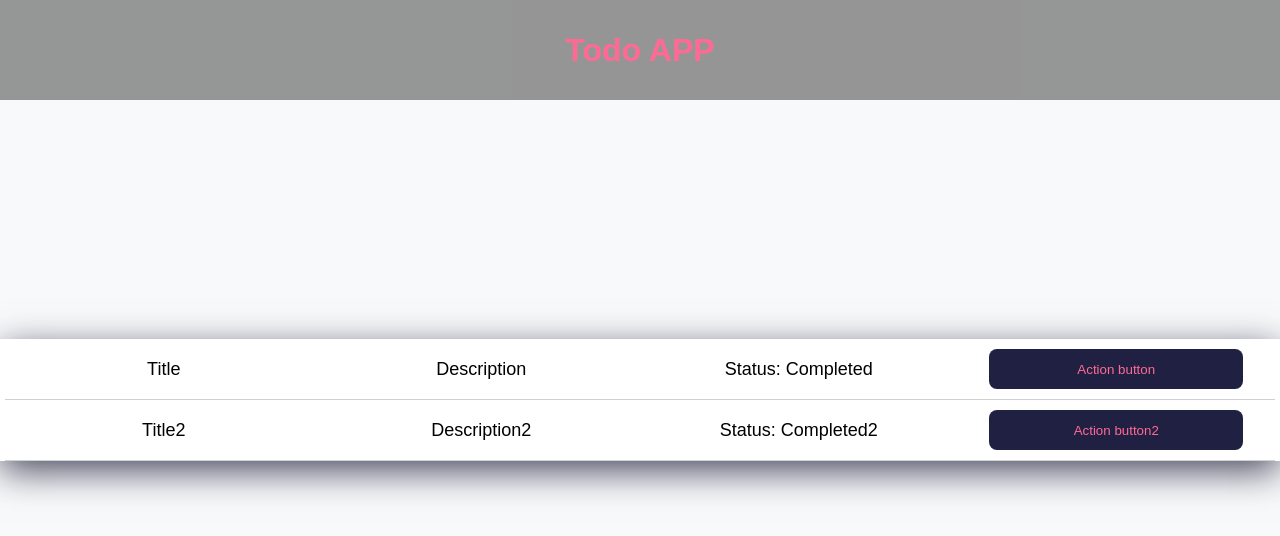
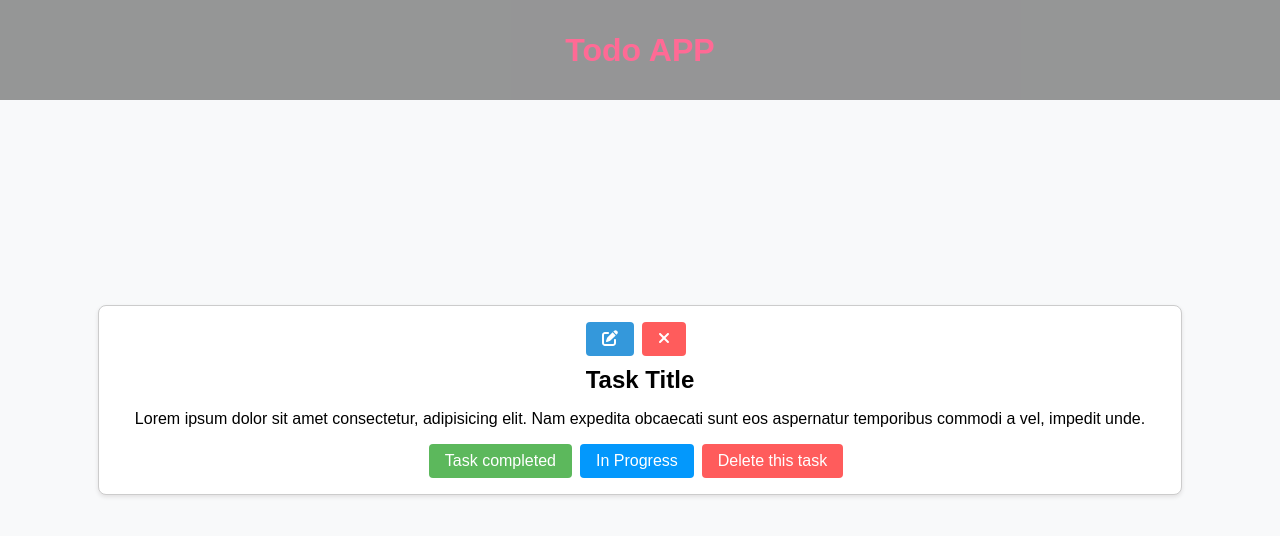
Before and after one commit to kamil3397/todo-react-app, a React (Create React App) app: page /my-element/1 in a window 1280 px wide. Shown: the top 536 px of the page. Built offline with nearby package versions, Linux system fonts and the light colour scheme; the HTML template or start-up script is replaced by a standard one.

Commit message:
homework react router done

```diff
--- a/src/App.tsx
+++ b/src/App.tsx
@@ -1,17 +1,25 @@
 import "./App.css";
 import { BasicLayout, Header, HeaderTitle } from "layouts/BasicLayout";
+import { BrowserRouter as Router, Routes, Route } from "react-router-dom";
+import SingleTask from "pages/SingleTask";
 import TablePage from "pages/TablePage";
 
 function App() {
   return (
-    <div className='App'>
+    <Router>
+      <div className="App">
         <BasicLayout>
           <Header>
             <HeaderTitle>Todo APP</HeaderTitle>
           </Header>
-      <TablePage/>
+          <Routes>
+            <Route path="/table" element={<TablePage />} />
+            <Route path="/my-element/:index" element={<SingleTask />} />
+            <Route path="/home" element={<TablePage />} />
+          </Routes>
         </BasicLayout>
       </div>
+    </Router>
   );
 }
 
--- /dev/null
+++ b/src/components/icons/FontAwsomeIcons.tsx
@@ -0,0 +1,4 @@
+import { library } from '@fortawesome/fontawesome-svg-core';
+import { faEdit, faTimes } from '@fortawesome/free-solid-svg-icons';
+
+library.add(faEdit, faTimes);
--- a/src/components/table/Table.tsx
+++ b/src/components/table/Table.tsx
@@ -1,5 +1,7 @@
 import React, { FC } from "react";
 import { TableCell, TableContainer, TableRow, Button } from "components/table/TableComponents";
+import { Link } from "react-router-dom";
+
 
 type TableProps = {
   list:{
@@ -52,7 +54,10 @@ const Table: FC<TableProps> = ({ list }) => {
           <TableCell>{item.description}</TableCell>
           <TableCell>Status: {item.status}</TableCell>
           <TableCell>
+            {/* Link sprawia że Button traci style poniższy kod nie pomaga */}
+          <Link to={`/my-element/${index}`} style={{ textDecoration: 'none' }}>
             <Button>{item.action}</Button>
+            </Link>
           </TableCell>
         </TableRow>
       ))}
--- a/src/layouts/GlobalStyles.tsx
+++ /dev/null
@@ -1,5 +0,0 @@
-import { createGlobalStyle } from "styled-components";
-
-export const GlobalStyles = createGlobalStyle`
-
-`
--- /dev/null
+++ b/src/layouts/SingleTaskPage.tsx
@@ -0,0 +1,121 @@
+import styled from "styled-components";
+
+export const TaskWrapper = styled.div`
+  border: 1px solid #ccc;
+  padding: 16px;
+  margin: 20px;
+  border-radius: 8px;
+  background-color: #fff;
+  box-shadow: 0 2px 4px rgba(26, 13, 13, 0.1);
+`;
+
+export const TaskTitle = styled.h3`
+  font-size: 1.5rem; //16px x 1.5 = 24px
+  margin-top: 10px;
+  margin-bottom: 10px;
+  color: #000;
+`;
+
+export const TaskInfo = styled.p`
+  font-size: 1rem;
+  color: #000;
+  margin: 16px 20px;
+`;
+export const Button = styled.button`
+  padding: 8px 16px;
+  margin-right: 8px;
+  border: none;
+  border-radius: 4px;
+  font-size: 1rem;
+  cursor: pointer;
+  transition: background-color 0.3s ease-in-out;
+
+  &:hover {
+    background-color: #ddd;
+  }
+`;
+
+export const CompleteButton = styled(Button)`
+  background-color: #5cb85c;
+  color: #fff;
+
+  &:hover {
+    background-color: #4cae4c;
+  }
+`;
+
+export const InProgressButton = styled(Button)`
+  background-color: #0398fc;
+  color: #fff;
+
+  &:hover {
+    background-color: #1a8cd9;
+  }
+`;
+export const DeleteButton = styled(Button)`
+  background-color: #ff5c5c;
+  color: #fff;
+
+  &:hover {
+    background-color: #e74c3c;
+  }
+`;
+
+
+export const EditButton = styled(Button)`
+  background-color: #3498db;
+  color: #fff;
+
+  &:hover {
+    background-color: #2980b9;
+  }
+`;
+
+export const CloseButton = styled(Button)`
+  background-color: #ff5c5c;
+  color: #fff;
+
+  &:hover {
+    background-color: #e74c3c;
+  }
+`;
+
+export const EditWrapper = styled.div`
+border: 1px solid #ccc;
+  padding: 16px;
+  margin: 20px;
+  border-radius: 8px;
+  background-color: #fff;
+  box-shadow: 0 2px 4px rgba(26, 13, 13, 0.1);
+
+display: flex;
+  flex-direction: column;
+  gap: 10px;
+  margin-bottom: 20px;
+
+  input,
+  textarea {
+    padding: 5px;
+    font-size: 16px;
+    resize: none;
+    border-radius: 8px;
+    border: 1px solid #ccc;
+  }
+
+  button {
+    background-color: #4caf50;
+    color: white;
+    border: none;
+    padding: 10px;
+    text-align: center;
+    text-decoration: none;
+    display: inline-block;
+    font-size: 16px;
+    transition: background-color 0.3s ease-in-out;
+    cursor: pointer;
+
+    &:hover {
+      background-color: #45a049;
+    }
+  }
+`;
--- /dev/null
+++ b/src/pages/SingleTask.tsx
@@ -0,0 +1,84 @@
+import { FontAwesomeIcon } from '@fortawesome/react-fontawesome'
+import { faPenToSquare, faXmark } from "@fortawesome/free-solid-svg-icons";
+import {useNavigate } from 'react-router-dom';
+import {useState} from 'react'
+import {
+  TaskWrapper,
+  TaskTitle,
+  TaskInfo,
+  DeleteButton,
+  CompleteButton,
+  InProgressButton,
+  EditButton,
+  CloseButton,
+  EditWrapper,
+} from "layouts/SingleTaskPage";
+
+function SingleTask() {
+
+  const navigate = useNavigate()
+
+  const [isEditing, setIsEditing] = useState(false);
+  const [editedTitle, setEditedTitle] = useState("Task Title");
+  const [editedInfo, setEditedInfo] = useState("Lorem ipsum dolor sit amet consectetur, adipisicing elit. Nam expedita obcaecati sunt eos aspernatur temporibus commodi a vel, impedit unde.");
+
+
+  const handleClose = ()=>{
+    navigate('/home')
+  }
+
+  const handleEdit = () => {
+    setIsEditing(true);
+  };
+
+  const handleSave = () => {
+    setIsEditing(false);
+  };
+
+  const handleCancelEdit = () => {
+    setIsEditing(false);
+
+  };
+
+  return (
+    <>
+      <TaskWrapper>
+        {!isEditing && (
+          <EditButton onClick={handleEdit}>
+            <FontAwesomeIcon icon={faPenToSquare} />
+          </EditButton>
+        )}
+        {!isEditing && (
+          <CloseButton onClick={handleClose}>
+            <FontAwesomeIcon icon={faXmark} />
+          </CloseButton>
+        )}
+        {isEditing ? (
+          <EditWrapper>
+            <input
+              type="text"
+              value={editedTitle}
+              onChange={(e) => setEditedTitle(e.target.value)}
+            />
+            <textarea
+              value={editedInfo}
+              onChange={(e) => setEditedInfo(e.target.value)}
+            />
+            <button onClick={handleSave}>Save</button>
+            <button onClick={handleCancelEdit}>Cancel</button>
+          </EditWrapper>
+        ) : (
+          <>
+            <TaskTitle>{editedTitle}</TaskTitle>
+            <TaskInfo>{editedInfo}</TaskInfo>
+            <CompleteButton>Task completed</CompleteButton>
+            <InProgressButton>In Progress</InProgressButton>
+            <DeleteButton>Delete this task</DeleteButton>
+          </>
+        )}
+      </TaskWrapper>
+    </>
+  );
+}
+
+export default SingleTask;
```
Also changed, not shown: package.json (+7 -0 lines), 1 other file (tests, documents, lock files or other folders). Lines whose indentation alone changed are shown as unchanged.
